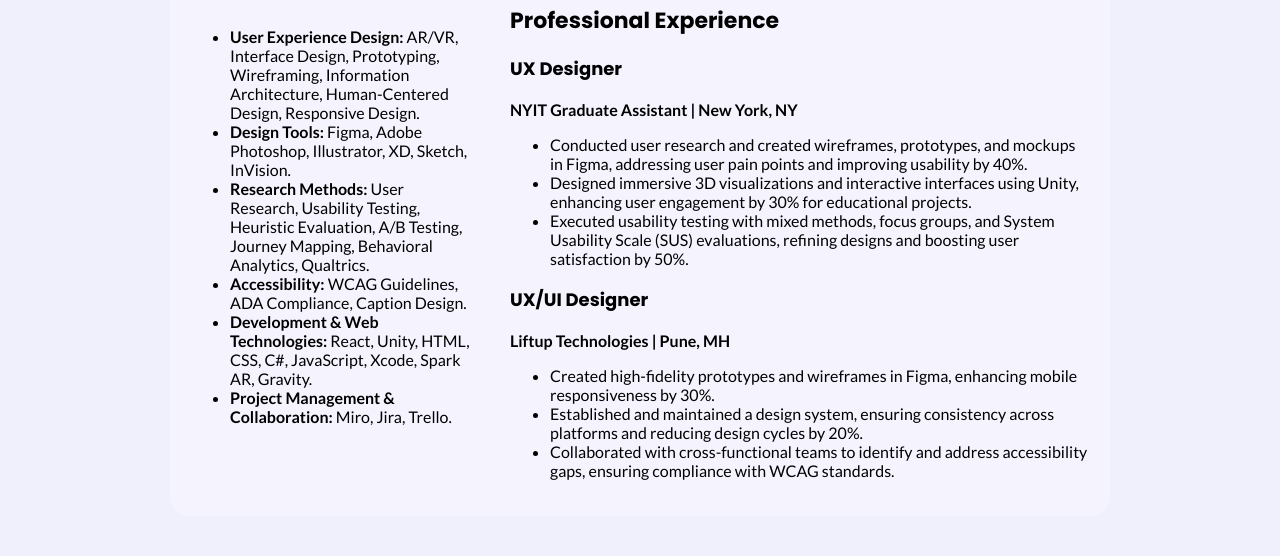
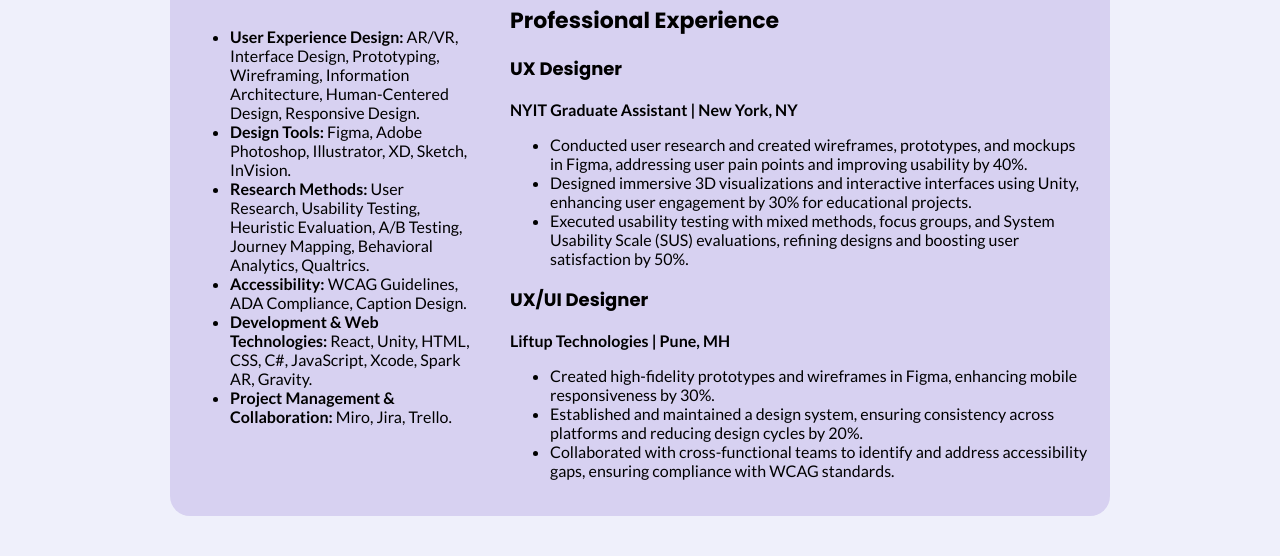
Before and after one commit to purvatatiya/online-resume-purva, a plain HTML site: page index.html in a window 1280 px wide. Shown: the part 492-1048 px from the top of the page. Drawn offline with Linux system fonts and the light colour scheme.

Commit message:
flex color changes

```diff
--- a/style.css
+++ b/style.css
@@ -14,7 +14,7 @@ body {
     width: 900px;
     padding: 20px;
     margin:  40px auto;
-    background-color: #F5F3FE;
+    background-color: #d7d1f1;
     border-radius: 20px;
     gap: 40px;
 }
```
